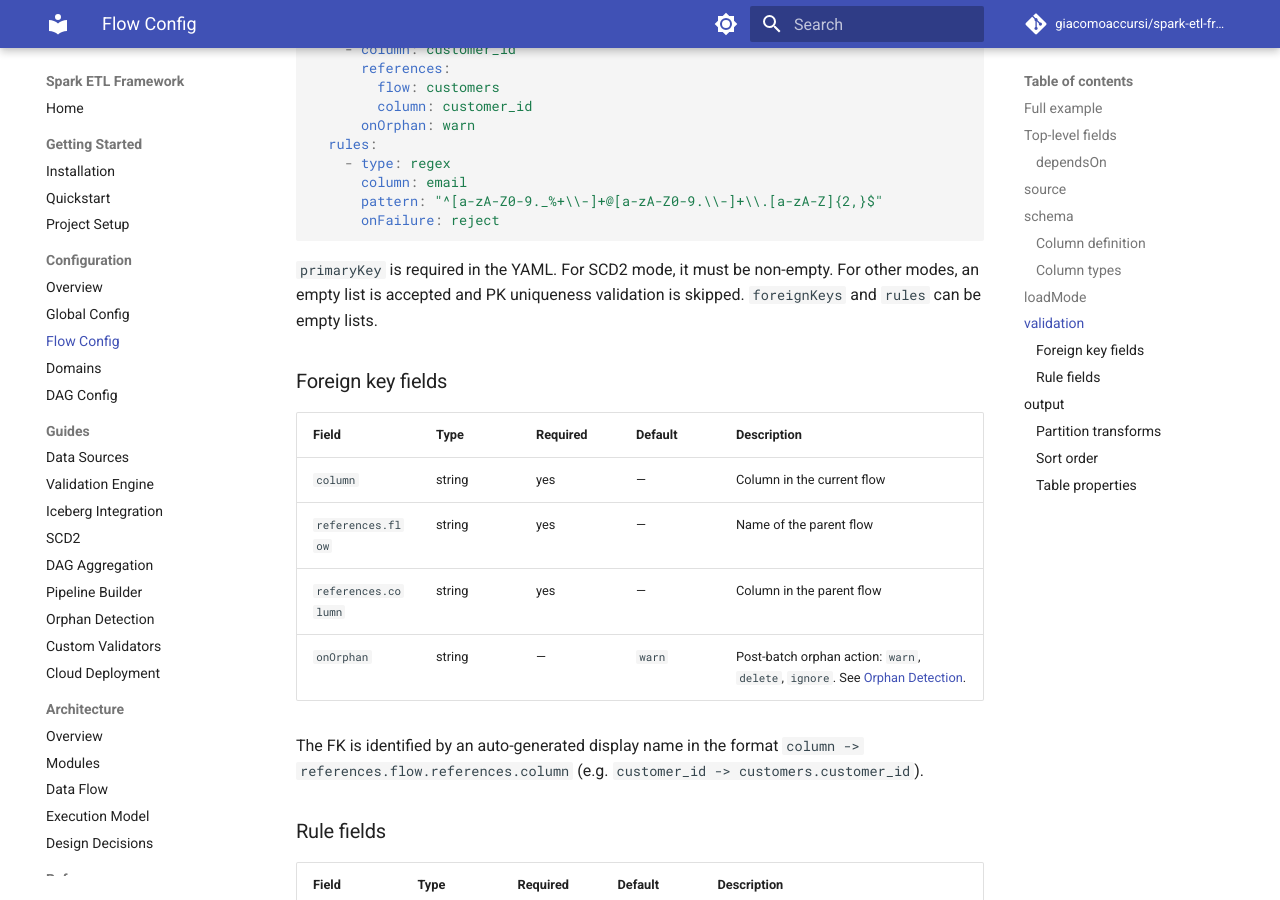
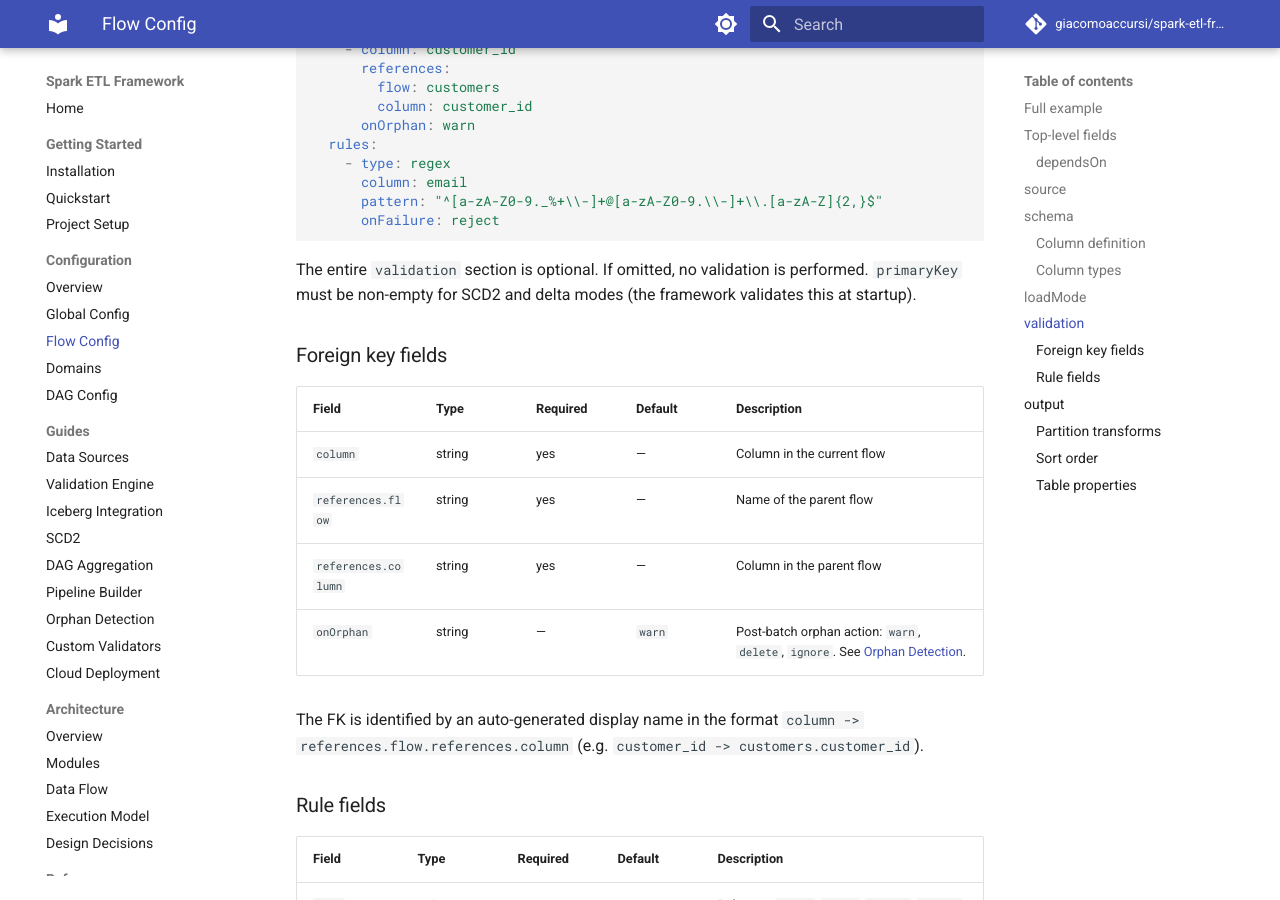
Before and after one commit to giacomoaccursi/Floe, an MkDocs documentation site: the page built from site-docs/configuration/flows.md, in a window 1280 px wide and 900 px high, scrolled down 5411 px. Built offline with MkDocs 1.6.1 and Material for MkDocs 9.7.7, drawn with Linux system fonts in a browser that asks for light colours; comment, search, counter and statistics services are not loaded.

Commit message:
refactor(config): make primaryKey and validation optional

````diff
--- a/site-docs/configuration/flows.md
+++ b/site-docs/configuration/flows.md
@@ -189,7 +189,7 @@ validation:
       onFailure: reject
 ```
 
-`primaryKey` is required in the YAML. For SCD2 mode, it must be non-empty. For other modes, an empty list is accepted and PK uniqueness validation is skipped. `foreignKeys` and `rules` can be empty lists.
+The entire `validation` section is optional. If omitted, no validation is performed. `primaryKey` must be non-empty for SCD2 and delta modes (the framework validates this at startup).
 
 ### Foreign key fields
 
````
Also changed, not shown: site-docs/reference/config-reference.md (+1 -1 lines), 2 other files.
